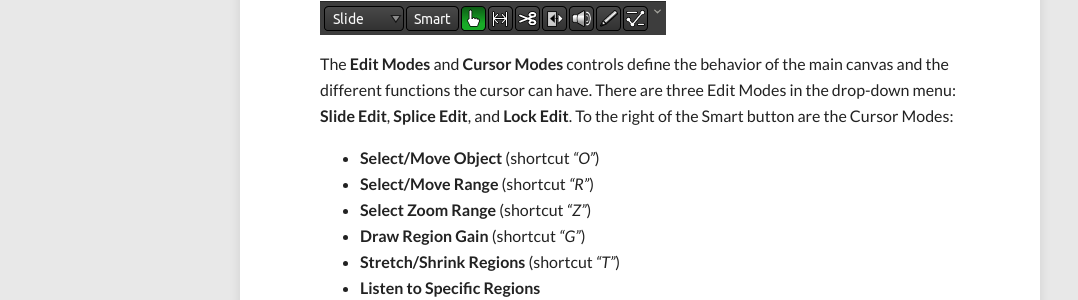
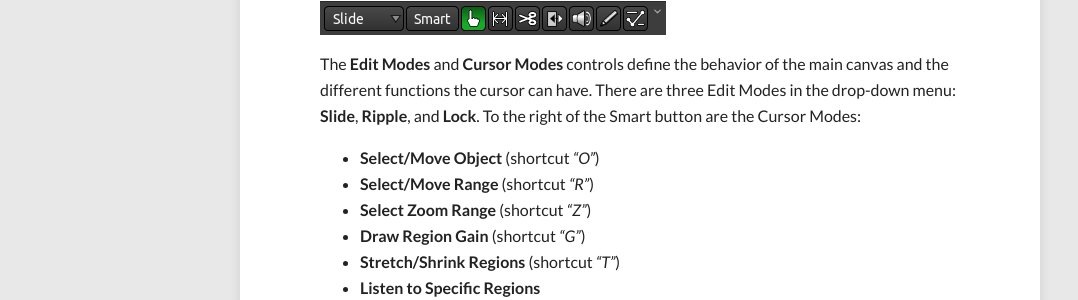
Before and after one commit to brunoruviaro/ardour4-tutorial, a Jekyll site: the page built from _posts/2014-09-29-an-overview-of-the-interface.md, in a window 1280 px wide and 900 px high, scrolled down 2110 px. Shown: the part 154-454 px from the top of the window, without its empty margins (0-1078 px from the left). Built offline with Jekyll 4.4.1, drawn with Linux system fonts in a browser that asks for light colours; nearby versions of some CDN libraries.

Commit message:
Rename Edit Modes

```diff
--- a/_posts/2014-09-29-an-overview-of-the-interface.md
+++ b/_posts/2014-09-29-an-overview-of-the-interface.md
@@ -77,8 +77,7 @@ Clocks.
 
 The **Edit Modes** and **Cursor Modes** controls define the behavior of
 the main canvas and the different functions the cursor can have. There
-are three Edit Modes in the drop-down menu: **Slide Edit**, **Splice
-Edit**, and **Lock Edit**. To the right of the Smart button are the
+are three Edit Modes in the drop-down menu: **Slide**, **Ripple**, and **Lock**. To the right of the Smart button are the
 Cursor Modes:
 
 -   **Select/Move Object** (shortcut *"O"*)
```
